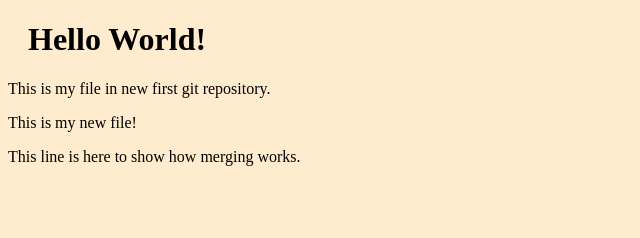
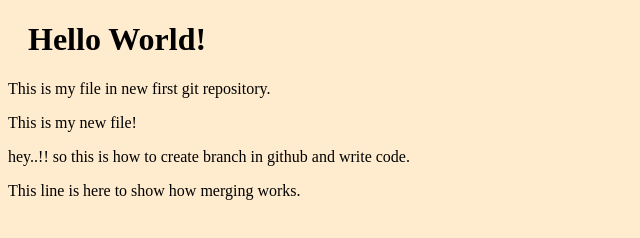
Before and after one commit to Mnaswini17-web/myfirstgit, a plain HTML site: page index.html in a window 1280 px wide. Shown: the whole page, without its empty margins (0-640 px from the left). Drawn offline with Linux system fonts and the light colour scheme.

Commit message:
new branch  created and code edited in hub index.html

```diff
--- a/index.html
+++ b/index.html
@@ -10,6 +10,7 @@
     <h1>Hello World!</h1>
     <P>This is my file in new first git repository.</P>
     <p>This is my new file!</p>
+    <p>hey..!! so this is how to create branch in github and write code.</p>
 
     <p>This line is here to show how merging works.</p>
 </body>
```
